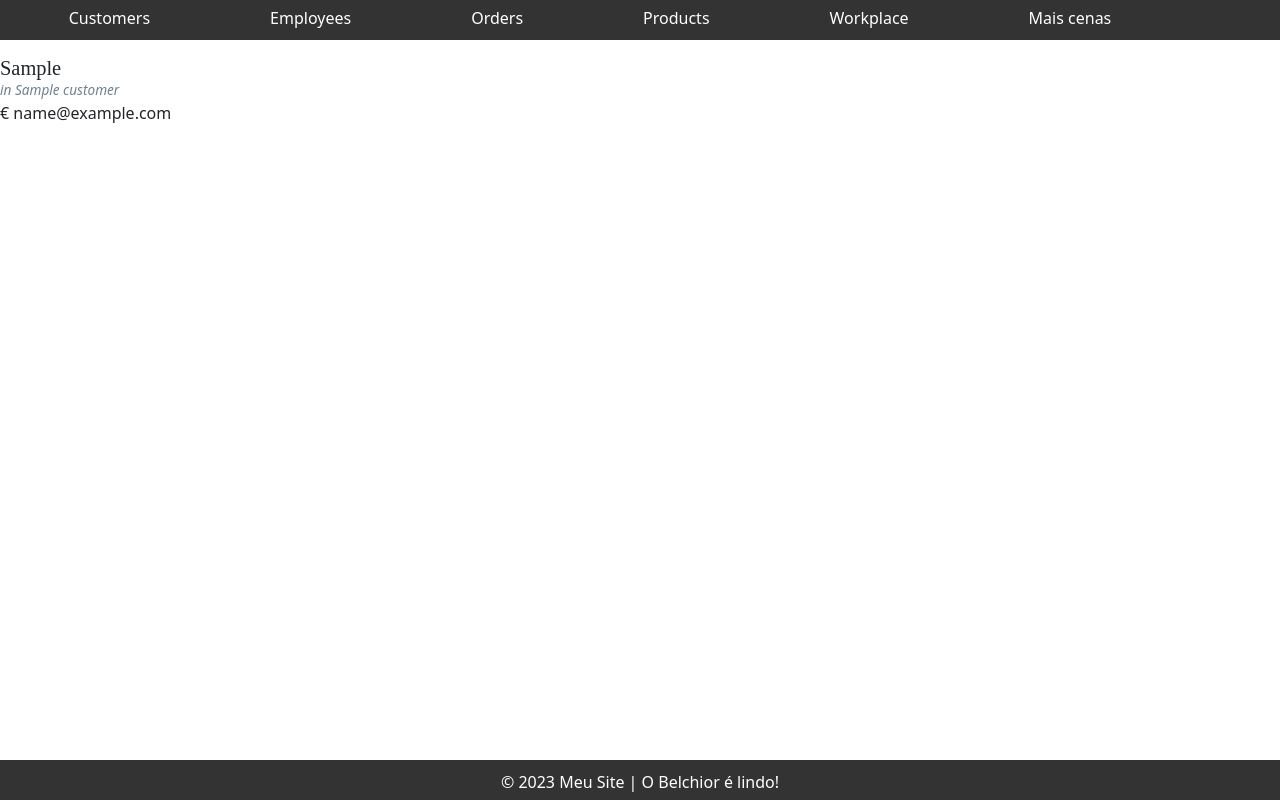
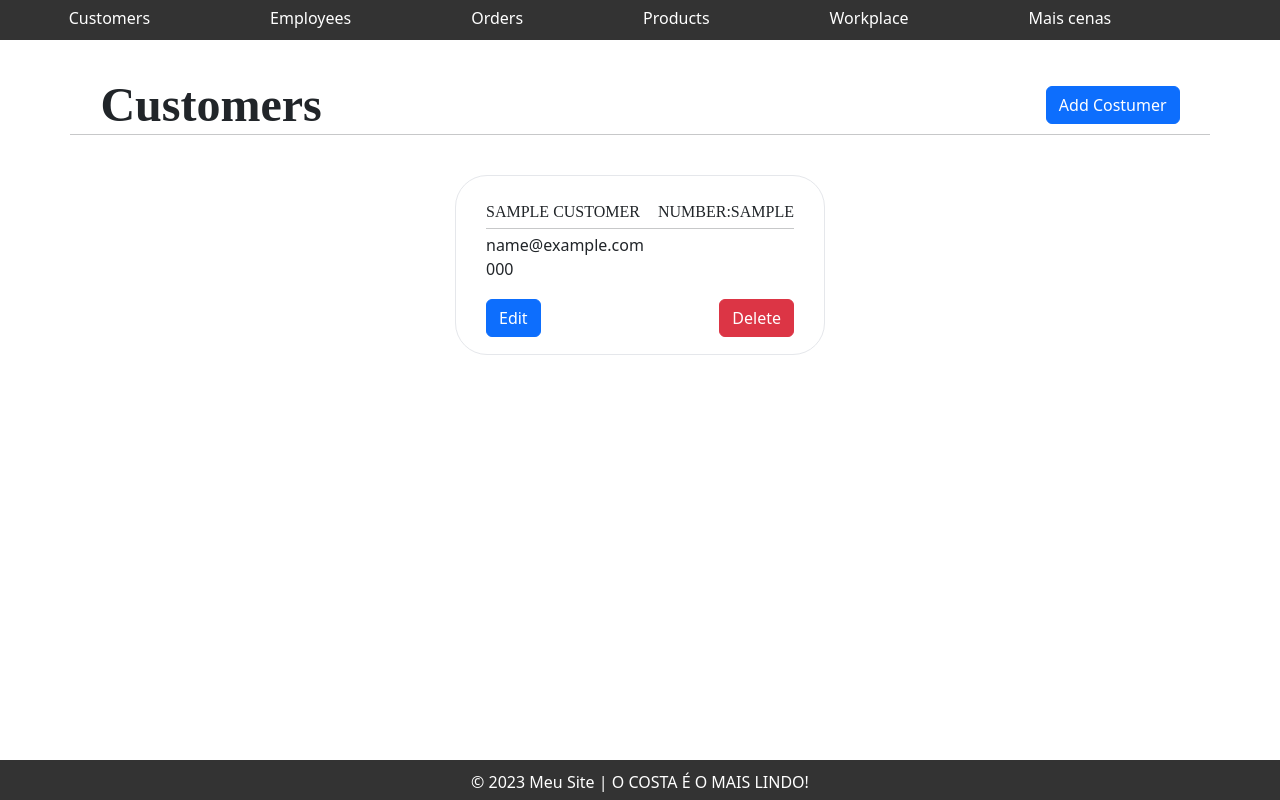
Before and after one commit to joaolscosta/BD-Project, a Flask app: template entrega3/workspace/app/templates/customer/customer_index.html in a window 1280 px wide. Run offline with Flask 3, Linux system fonts and the light colour scheme; the template is opened without the code that fills it: most values are stand-ins (such as "Sample title", 1, 10 or a date in 2020); some libraries are stand-ins or nearby versions.

Commit message:
Customers initial setup

```diff
--- a/entrega3/workspace/app/app.py
+++ b/entrega3/workspace/app/app.py
@@ -275,6 +275,51 @@ def workplace_delete(address):
 #         conn.commit()
 #     return redirect(url_for("account_index"))
 
+app.route("/employee_index.html", methods=("GET",))
+def employees_page():
+    with pool.connection() as conn:
+        with conn.cursor(row_factory=namedtuple_row) as cur:
+            employees = cur.execute(
+                """
+                SELECT ssn, TIN, bdate, name
+                FROM employee
+                ORDER BY ssn DESC;
+                """,
+                {},
+            ).fetchall()
+            log.debug(f"Found {cur.rowcount} rows.")
+
+    # API-like response is returned to clients that request JSON explicitly (e.g., fetch)
+    if (
+        request.accept_mimetypes["application/json"]
+        and not request.accept_mimetypes["text/html"]
+    ):
+        return jsonify(employees)
+
+    return render_template("employee/employee_index.html", employees=employees)
+
+app.route("/customer_index.html", methods=("GET",))
+def customers_page():
+    with pool.connection() as conn:
+        with conn.cursor(row_factory=namedtuple_row) as cur:
+            customers = cur.execute(
+                """
+                SELECT cust_no, name, email, phone, adress
+                FROM customer
+                ORDER BY cust_no DESC;
+                """,
+                {},
+            ).fetchall()
+            log.debug(f"Found {cur.rowcount} rows.")
+
+    # API-like response is returned to clients that request JSON explicitly (e.g., fetch)
+    if (
+        request.accept_mimetypes["application/json"]
+        and not request.accept_mimetypes["text/html"]
+    ):
+        return jsonify(customers)
+
+    return render_template("customer/customer_index.html", customers=customers)
 
 @app.route("/ping", methods=("GET",))
 def ping():
--- a/entrega3/workspace/app/templates/base/components/footer.html
+++ b/entrega3/workspace/app/templates/base/components/footer.html
@@ -26,6 +26,6 @@
   <body>
     <div class="content">{% block content %} {% endblock %}</div>
 
-    <footer>&copy; 2023 Meu Site | O Belchior é lindo!</footer>
+    <footer>&copy; 2023 Meu Site | O COSTA É O MAIS LINDO!</footer>
   </body>
 </html>
--- a/entrega3/workspace/app/templates/customer/customer_index.html
+++ b/entrega3/workspace/app/templates/customer/customer_index.html
@@ -1,15 +1,99 @@
 {% extends 'base/page.html' %} {% block header %}
 <h1>{% block title %}Customers{% endblock %}</h1>
-{% endblock %} {% block content %} {% for customer in customers %}
-<article class="post">
-  <header>
-    <div>
-      <h1>{{ customer['cust_no'] }}</h1>
-      <div class="about">in {{ customer['name'] }}</div>
+{% endblock %} {% block content %}
+
+<style>
+  .body-customer {
+    width: 89%;
+    margin: 0 auto;
+  }
+
+  .customer-list {
+    margin: 20px 10px;
+    display: flex;
+    flex-direction: row;
+    flex-wrap: wrap;
+    justify-content: center;
+  }
+
+  .customer {
+    display: flex;
+    border-style: solid;
+    border-width: 1px;
+    border-radius: 2rem;
+    flex-direction: column;
+    align-items: left;
+    justify-content: space-around;
+    width: 370px;
+    margin: 20px 20px;
+    padding: 20px 30px;
+    height: 180px;
+  }
+
+  .f-header {
+    text-transform: uppercase;
+    text-size-adjust: 20rem;
+    height: 20%;
+    display: flex;
+    flex-direction: row;
+    justify-content: space-between;
+    align-items: center;
+  }
+
+  .f-footer {
+    height: 20%;
+    display: flex;
+    flex-direction: row;
+    justify-content: space-between;
+    align-items: center;
+    margin-top: 20px;
+  }
+
+  .title-bar {
+    display: flex;
+    flex-direction: row;
+    justify-content: space-between;
+    align-items: center;
+    margin: 20px 30px 0px 30px;
+  }
+
+  .title-bar h1 {
+    font-size: 3rem;
+    font-weight: bold;
+  }
+
+  .header-customer {
+    margin: 0px 30px 0px 30px;
+  }
+</style>
+
+<div class="body-customer">
+  <div class="title-bar">
+    <h1>Customers</h1>
+    <a class="btn btn-primary" href="#AddCustomer">Add Costumer</a>
+  </div>
+  <hr class="header-employee" />
+
+  <div class="container">
+    <div class="customer-list">
+      {% for customer in customers %}
+      <div class="customer">
+        <div class="f-header">
+          <h2>{{ customer.name }}</h2>
+          <h3>Number:{{ customer.cust_no }}</h3>
+        </div>
+        <hr />
+        <div class="f-body">
+          <p>{{ customer.email }}</p>
+          <p>{{ customer.phone }}</p>
+        </div>
+        <div class="f-footer">
+          <a class="btn btn-primary" href="#EditCustomer">Edit</a>
+          <a class="btn btn-danger" href="#DeleteCustomer">Delete</a>
+        </div>
+      </div>
+      {% endfor %}
     </div>
-  </header>
-  <p class="body">€ {{ customer['email'] }}</p>
-</article>
-{% if not loop.last %}
-<hr />
-{% endif %} {% endfor %} {% endblock %}
+  </div>
+</div>
+{% endblock %}
```
Also changed, not shown: entrega3/workspace/app/templates/employee/employee_index.html (+64 -15 lines), entrega3/workspace/app/templates/products/products_index.html (+7 -4 lines).
